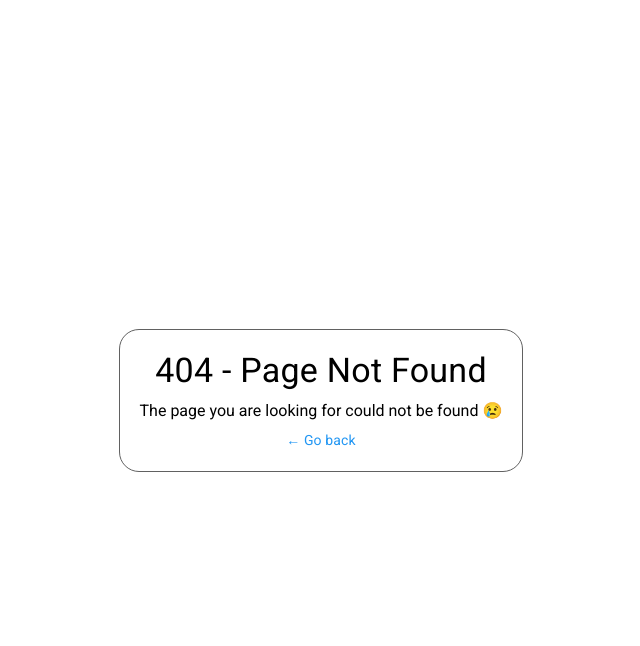
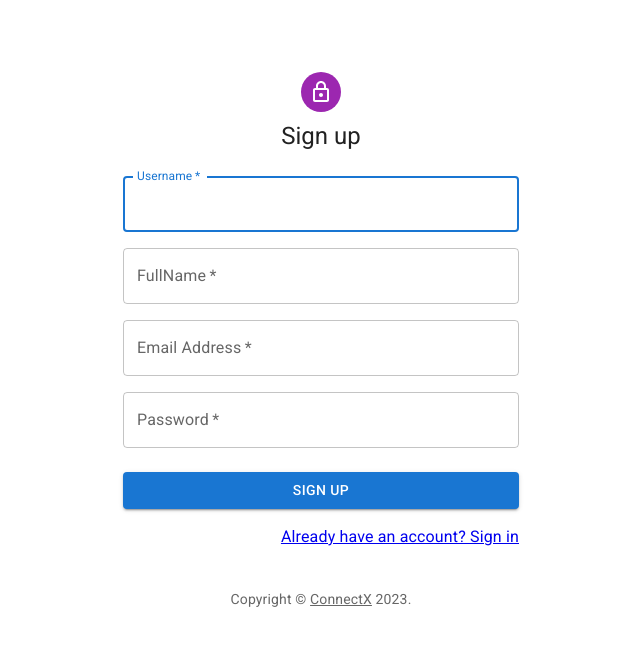
Before and after one commit to GuravPratik/ConnectX, a React (Vite) app in the folder client/: page /signup in a window 1280 px wide. Before the commit this address had no page. Shown: the top 646 px of the page, without its empty margins (319-959 px from the left). Built offline with nearby package versions, Linux system fonts and the light colour scheme.

Commit message:
signup and login form done

```diff
--- a/client/src/App.jsx
+++ b/client/src/App.jsx
@@ -12,6 +12,7 @@ import Login from "./pages/Login";
 import Create from "./pages/Create";
 import Settings from "./pages/Settings";
 import Search from "./pages/Search";
+import Signup from "./pages/Signup";
 
 const router = createBrowserRouter([
   {
@@ -52,6 +53,10 @@ const router = createBrowserRouter([
     element: <Login />,
   },
   {
+    path: "/signup",
+    element: <Signup />,
+  },
+  {
     path: "*",
     element: <PageNotFound />,
   },
--- /dev/null
+++ b/client/src/components/Auth/Copyright.jsx
@@ -0,0 +1,26 @@
+import { Link, Typography } from "@mui/material";
+
+function Copyright(props) {
+  return (
+    <Typography
+      variant="body2"
+      color="text.secondary"
+      align="center"
+      {...props}
+    >
+      {"Copyright © "}
+      <Link
+        color="inherit"
+        href="https://github.com/GuravPratik/ConnectX"
+        component="a"
+        target="_blank"
+      >
+        ConnectX
+      </Link>{" "}
+      {new Date().getFullYear()}
+      {"."}
+    </Typography>
+  );
+}
+
+export default Copyright;
--- /dev/null
+++ b/client/src/components/Auth/LoginForm.jsx
@@ -0,0 +1,119 @@
+import Avatar from "@mui/material/Avatar";
+import Button from "@mui/material/Button";
+import CssBaseline from "@mui/material/CssBaseline";
+import TextField from "@mui/material/TextField";
+
+import Grid from "@mui/material/Grid";
+import Box from "@mui/material/Box";
+import LockOutlinedIcon from "@mui/icons-material/LockOutlined";
+import Typography from "@mui/material/Typography";
+import Container from "@mui/material/Container";
+
+import { Link } from "react-router-dom";
+
+import { useForm } from "react-hook-form";
+
+import Copyright from "./Copyright";
+export default function LoginForm() {
+  const {
+    register,
+    handleSubmit,
+    formState: { errors },
+  } = useForm();
+
+  const onSubmit = (data) => {
+    console.log(data);
+  };
+
+  return (
+    <Container component="main" maxWidth="xs">
+      <CssBaseline />
+      <Box
+        sx={{
+          marginTop: 8,
+          display: "flex",
+          flexDirection: "column",
+          alignItems: "center",
+        }}
+      >
+        <Avatar sx={{ m: 1, bgcolor: "secondary.main" }}>
+          <LockOutlinedIcon />
+        </Avatar>
+        <Typography component="h1" variant="h5">
+          Login In
+        </Typography>
+        <Box sx={{ mt: 3 }}>
+          <form onSubmit={handleSubmit(onSubmit)}>
+            <Grid container spacing={2}>
+              <Grid item xs={12}>
+                <TextField
+                  required
+                  fullWidth
+                  id="Username"
+                  label="Username"
+                  autoFocus
+                  {...register("userName", { required: true })}
+                />
+                {errors.userName && (
+                  <Box>
+                    <Typography component="p" color="#d50000">
+                      {errors.userName.message}
+                    </Typography>
+                  </Box>
+                )}
+              </Grid>
+
+              <Grid item xs={12}>
+                <TextField
+                  required
+                  fullWidth
+                  label="Password"
+                  type="password"
+                  id="password"
+                  {...register("password", {
+                    required: true,
+                    minLength: {
+                      value: 8,
+                      message: "Password should be 8 or more characters",
+                    },
+                  })}
+                />
+                {errors.password?.type === "required" && (
+                  <Box>
+                    <Typography component="p" color="#d50000">
+                      Please provide password
+                    </Typography>
+                  </Box>
+                )}
+                {errors.password && (
+                  <Box>
+                    <Typography component="p" color="#d50000">
+                      {errors.password.message}
+                    </Typography>
+                  </Box>
+                )}
+              </Grid>
+            </Grid>
+            <Button
+              type="submit"
+              fullWidth
+              variant="contained"
+              sx={{ mt: 3, mb: 2 }}
+            >
+              Login in
+            </Button>
+            <Grid container justifyContent="flex-end">
+              <Grid item xs>
+                <Link to="/forgotpassword">Forgot Password?</Link>
+              </Grid>
+              <Grid item>
+                <Link to="/signup">{"Don't have an account? Sign Up"}</Link>
+              </Grid>
+            </Grid>
+          </form>
+        </Box>
+      </Box>
+      <Copyright sx={{ mt: 5 }} />
+    </Container>
+  );
+}
--- /dev/null
+++ b/client/src/components/Auth/SignupForm.jsx
@@ -0,0 +1,167 @@
+import Avatar from "@mui/material/Avatar";
+import Button from "@mui/material/Button";
+import CssBaseline from "@mui/material/CssBaseline";
+import TextField from "@mui/material/TextField";
+
+import Grid from "@mui/material/Grid";
+import Box from "@mui/material/Box";
+import LockOutlinedIcon from "@mui/icons-material/LockOutlined";
+import Typography from "@mui/material/Typography";
+import Container from "@mui/material/Container";
+
+import { Link } from "react-router-dom";
+
+import { useForm } from "react-hook-form";
+
+import Copyright from "./Copyright";
+export default function SignUpForm() {
+  const {
+    register,
+    handleSubmit,
+
+    formState: { errors },
+  } = useForm();
+
+  const onSubmit = (data) => {
+    console.log(data);
+  };
+
+  return (
+    <Container component="main" maxWidth="xs">
+      <CssBaseline />
+      <Box
+        sx={{
+          marginTop: 8,
+          display: "flex",
+          flexDirection: "column",
+          alignItems: "center",
+        }}
+      >
+        <Avatar sx={{ m: 1, bgcolor: "secondary.main" }}>
+          <LockOutlinedIcon />
+        </Avatar>
+        <Typography component="h1" variant="h5">
+          Sign up
+        </Typography>
+        <Box sx={{ mt: 3 }}>
+          <form onSubmit={handleSubmit(onSubmit)}>
+            <Grid container spacing={2}>
+              <Grid item xs={12}>
+                <TextField
+                  required
+                  fullWidth
+                  id="Username"
+                  label="Username"
+                  autoFocus
+                  {...register("userName", { required: true })}
+                />
+                {errors.userName && (
+                  <Box>
+                    <Typography component="p" color="#d50000">
+                      {errors.userName.message}
+                    </Typography>
+                  </Box>
+                )}
+              </Grid>
+              <Grid item xs={12}>
+                <TextField
+                  required
+                  fullWidth
+                  id="fullName"
+                  label="FullName"
+                  {...register("fullName", { required: true })}
+                />
+              </Grid>
+              {errors.fullName && (
+                <Box>
+                  <Typography component="p" color="#d50000">
+                    {errors.fullName.message}
+                  </Typography>
+                </Box>
+              )}
+
+              <Grid item xs={12}>
+                <TextField
+                  required
+                  fullWidth
+                  type="email"
+                  id="email"
+                  label="Email Address"
+                  {...register("email", {
+                    required: true,
+                    pattern: /^[A-Z0-9._%+-]+@[A-Z0-9.-]+\.[A-Z]{2,}$/i,
+                  })}
+                />
+                {errors.email?.type === "required" && (
+                  <Box>
+                    <Typography component="p" color="#d50000">
+                      Please provide your email
+                    </Typography>
+                  </Box>
+                )}
+                {errors.email?.type === "pattern" && (
+                  <Box>
+                    <Typography component="p" color="#d50000">
+                      Please provide valid email
+                    </Typography>
+                  </Box>
+                )}
+                {errors.email && (
+                  <Box>
+                    <Typography component="p" color="#d50000">
+                      {errors.email.message}
+                    </Typography>
+                  </Box>
+                )}
+              </Grid>
+              <Grid item xs={12}>
+                <TextField
+                  required
+                  fullWidth
+                  label="Password"
+                  type="password"
+                  id="password"
+                  {...register("password", {
+                    required: true,
+                    minLength: {
+                      value: 8,
+                      message: "Password should be 8 or more characters",
+                    },
+                  })}
+                />
+                {errors.password?.type === "required" && (
+                  <Box>
+                    <Typography component="p" color="#d50000">
+                      Please provide password
+                    </Typography>
+                  </Box>
+                )}
+                {errors.password && (
+                  <Box>
+                    <Typography component="p" color="#d50000">
+                      {errors.password.message}
+                    </Typography>
+                  </Box>
+                )}
+              </Grid>
+            </Grid>
+            <Button
+              type="submit"
+              fullWidth
+              variant="contained"
+              sx={{ mt: 3, mb: 2 }}
+            >
+              Sign Up
+            </Button>
+            <Grid container justifyContent="flex-end">
+              <Grid item>
+                <Link to="/login">Already have an account? Sign in</Link>
+              </Grid>
+            </Grid>
+          </form>
+        </Box>
+      </Box>
+      <Copyright sx={{ mt: 5 }} />
+    </Container>
+  );
+}
--- a/client/src/components/Settings/EditPassword.jsx
+++ b/client/src/components/Settings/EditPassword.jsx
@@ -73,6 +73,7 @@ function EditPassword() {
           <StyledLabel htmlFor="newPassword">New Password</StyledLabel>
           <TextField
             id="newPassword"
+            type="password"
             placeholder="new password"
             variant="outlined"
             {...register("password", {
@@ -97,6 +98,7 @@ function EditPassword() {
         <StyledBox>
           <StyledLabel htmlFor="confirmPassword">Confirm Password</StyledLabel>
           <TextField
+            type="password"
             id="confirmPassword"
             placeholder="Confirm password"
             variant="outlined"
--- a/client/src/pages/Login.jsx
+++ b/client/src/pages/Login.jsx
@@ -1,5 +1,10 @@
 import { Box } from "@mui/material";
+import LoginForm from "../components/Auth/LoginForm";
 
 export default function Login() {
-  return <Box flexGrow={5}>Login</Box>;
+  return (
+    <Box>
+      <LoginForm />
+    </Box>
+  );
 }
--- /dev/null
+++ b/client/src/pages/Signup.jsx
@@ -0,0 +1,12 @@
+import { Box } from "@mui/material";
+import SignupForm from "../components/Auth/SignupForm";
+
+function Signup() {
+  return (
+    <Box>
+      <SignupForm />
+    </Box>
+  );
+}
+
+export default Signup;
```
